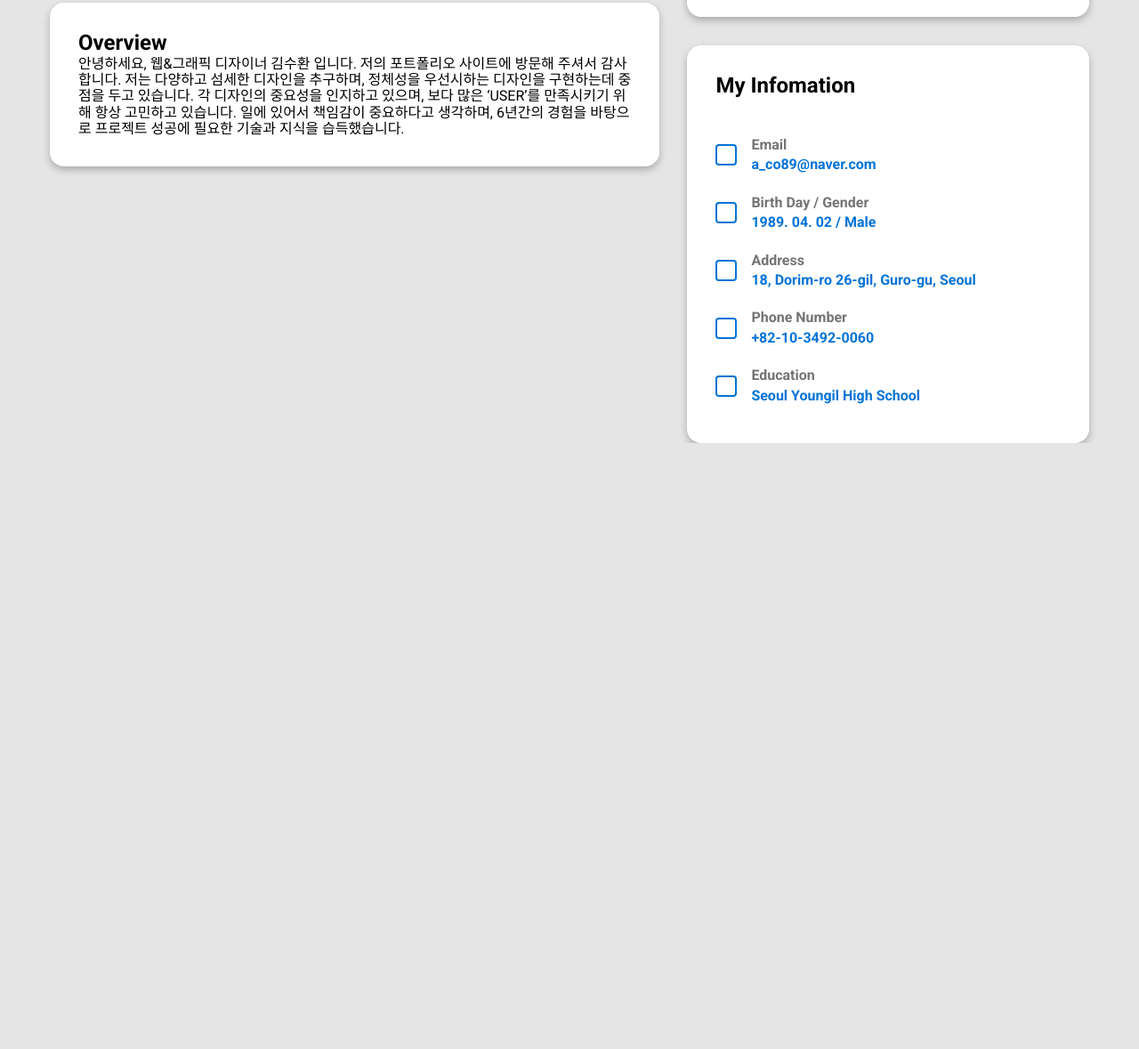
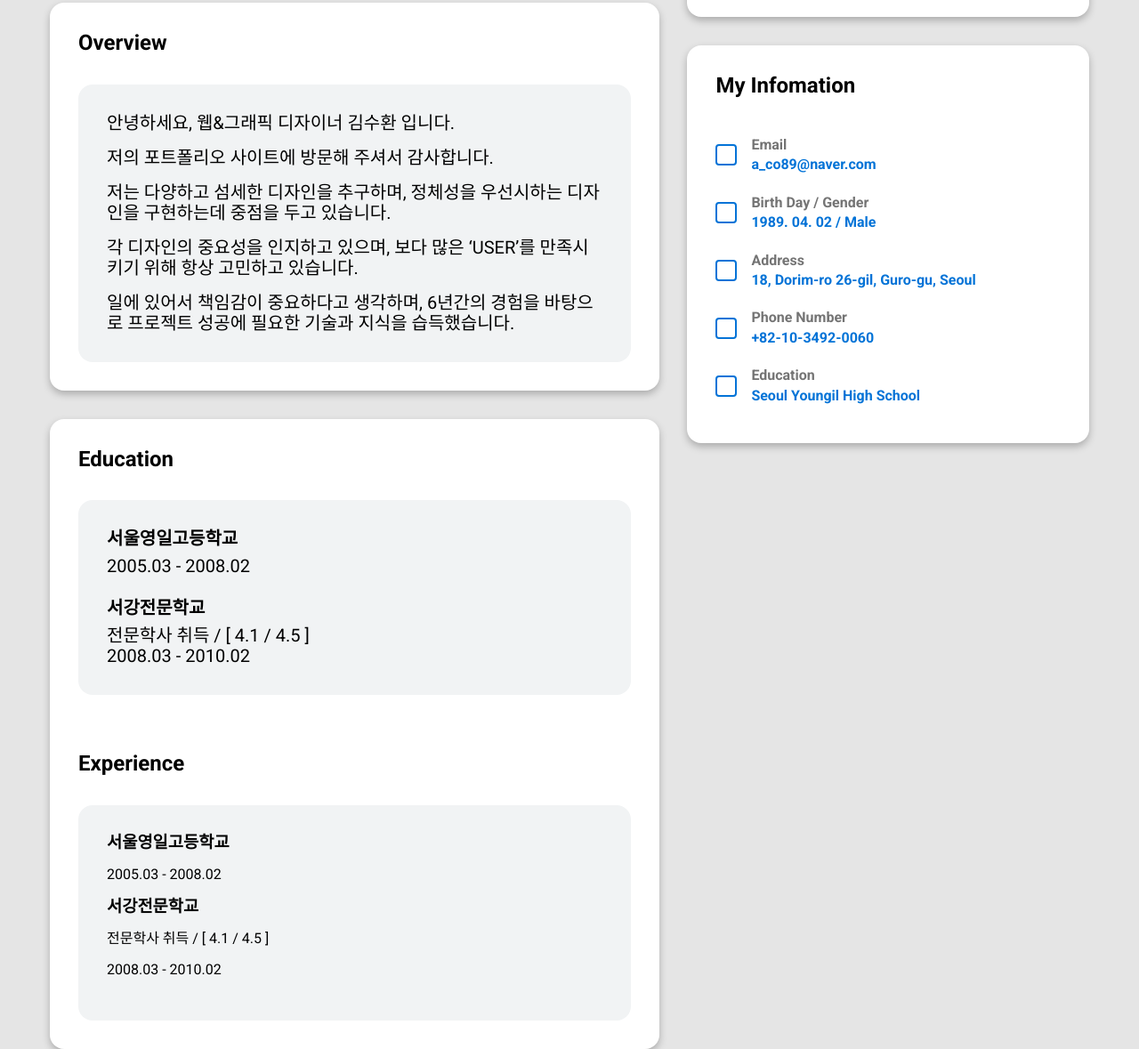
Before and after one commit to sh0402/portfolio.github.io, a website: page about.html in a window 1280 px wide. Shown: the part 557-1736 px from the top of the page at 89% size. Before the commit the page ends 1055 px from the top, so only its background shows below. Drawn offline with nearby package versions, Linux system fonts and the light colour scheme.

Commit message:
0810_commit_home

```diff
--- a/about.html
+++ b/about.html
@@ -124,17 +124,47 @@
                 <div id="overview" class="box-2">
                     <h2>Overview</h2>
 
-                    <div class="edu-inner">
-                        안녕하세요, 웹&그래픽 디자이너 김수환 입니다.
+                    <div class="overview-inner">
+                        <p>안녕하세요, 웹&그래픽 디자이너 김수환 입니다.</p>
+                        <p>저의 포트폴리오 사이트에 방문해 주셔서 감사합니다.</p>
+                        <p>저는 다양하고 섬세한 디자인을 추구하며, 정체성을 우선시하는 디자인을 구현하는데 중점을 두고 있습니다.</p>
+                        <p>각 디자인의 중요성을 인지하고 있으며, 보다 많은 ‘USER’를 만족시키기 위해 항상 고민하고 있습니다.</p>
+                        <p>일에 있어서 책임감이 중요하다고 생각하며, 6년간의 경험을 바탕으로 프로젝트 성공에 필요한 기술과 지식을 습득했습니다.</p>
+                    </div>
+                </div>
 
-                        저의 포트폴리오 사이트에 방문해 주셔서 감사합니다.
+                <div id="carrier" class="box-2">
 
-                        저는 다양하고 섬세한 디자인을 추구하며, 정체성을 우선시하는 디자인을 구현하는데 중점을 두고 있습니다.
+                    <div class="education">
+                        <h2>Education</h2>
+                        <div class="education-inner">
+                            <div class="education-element">
+                                <h3>서울영일고등학교</h3>
+                                <p>2005.03 - 2008.02</p>
+                            </div>
+                            <div class="education-element">
+                                <h3>서강전문학교</h3>
+                                <p class="">전문학사 취득 / [ 4.1 / 4.5 ]</p>
+                                <p>2008.03 - 2010.02</p>
+                            </div>
+                        </div>
+                    </div>
 
-                        각 디자인의 중요성을 인지하고 있으며, 보다 많은 ‘USER’를 만족시키기 위해 항상 고민하고 있습니다.
+                    <div class="experience">
+                        <h2>Experience</h2>
+                        <div class="experience-inner">
+                            <div class="experience-element">
+                                <h3>서울영일고등학교</h3>
+                                <p>2005.03 - 2008.02</p>
+                            </div>
+                            <div class="experience-element">
+                                <h3>서강전문학교</h3>
+                                <p class="">전문학사 취득 / [ 4.1 / 4.5 ]</p>
+                                <p>2008.03 - 2010.02</p>
+                            </div>
+                        </div>
+                    </div>
 
-                        일에 있어서 책임감이 중요하다고 생각하며, 6년간의 경험을 바탕으로 프로젝트 성공에 필요한 기술과 지식을 습득했습니다.
-                    </div>
                 </div>
 
             </article>
--- a/css/about.css
+++ b/css/about.css
@@ -1,7 +1,9 @@
 
 
 /* SECTION */
-#profile, #overview {
+#profile,
+#overview,
+#carrier {
     position: relative;
     width: 100%;
     margin-right: auto;
@@ -55,8 +57,55 @@
     margin: 0;
 }
 
-#overview {
+#overview,
+#carrier {
     padding: 2rem;
+}
+
+#overview h2,
+#carrier h2 {
+    font-size: 1.5rem;
+    margin-bottom: 2rem;
+}
+
+#carrier .education {
+    margin-bottom: 4rem;
+}
+
+#overview .overview-inner,
+#carrier .education-inner,
+#carrier .experience-inner {
+    padding: 2rem;
+    background-color: #F1F3F4;
+    border-radius: 1rem;
+}
+
+#overview .overview-inner p {
+    font-size: 1.25rem;
+    margin-block-start: 0;
+    margin-block-end: 1rem;
+}
+
+#overview .overview-inner p:last-child {
+    margin-block-end: 0;
+}
+
+#carrier .education-inner > div {
+    margin-bottom: 1.5rem;
+}
+
+#carrier .education-inner > div:last-child {
+    margin-bottom: 0;
+}
+
+#carrier .education-inner h3 {
+    font-size: 1.25rem;
+    margin-bottom: 0.5rem;
+}
+
+#carrier .education-inner p {
+    font-size: 1.25rem;
+    margin: 0;
 }
 
 /* ASIDE */
```
